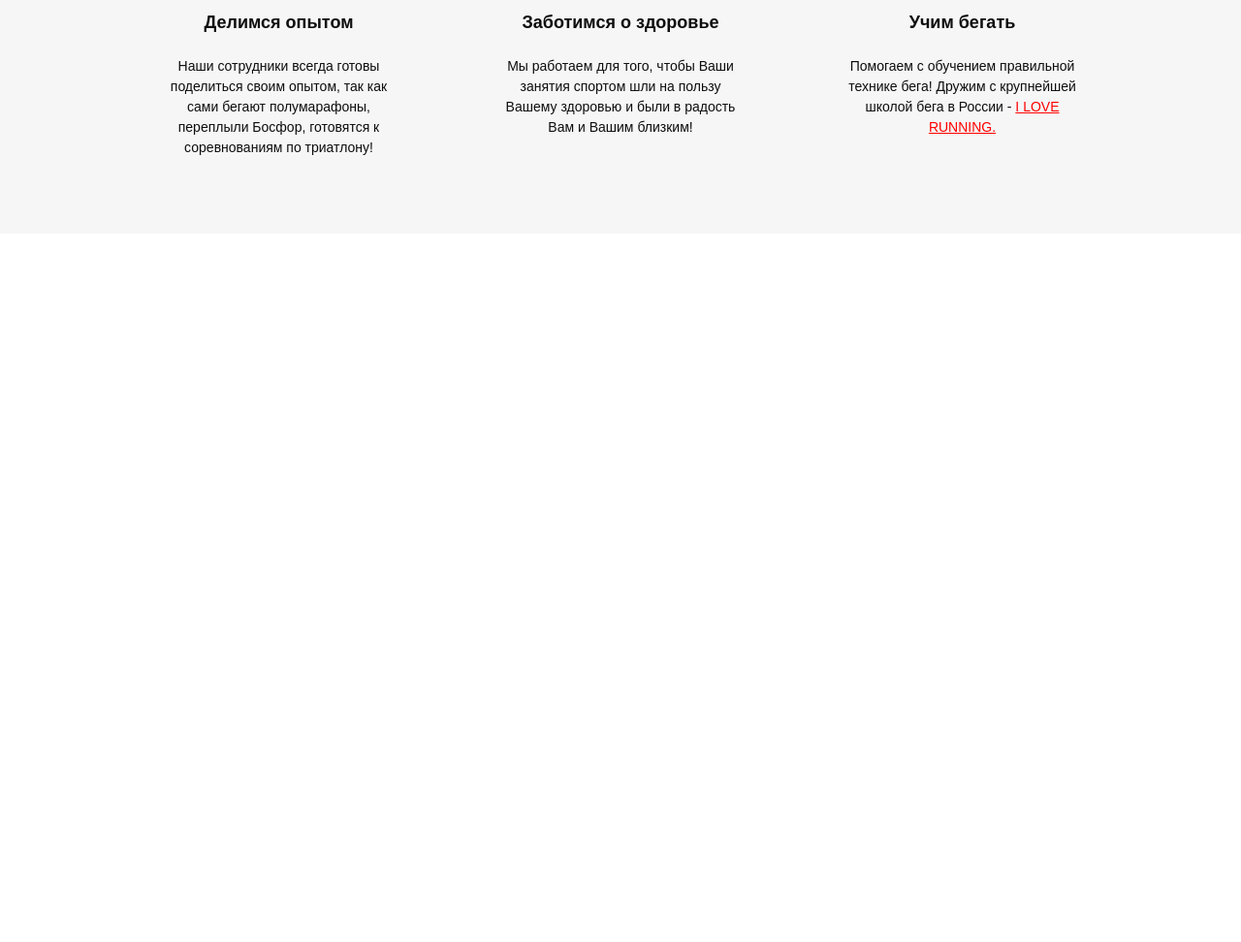
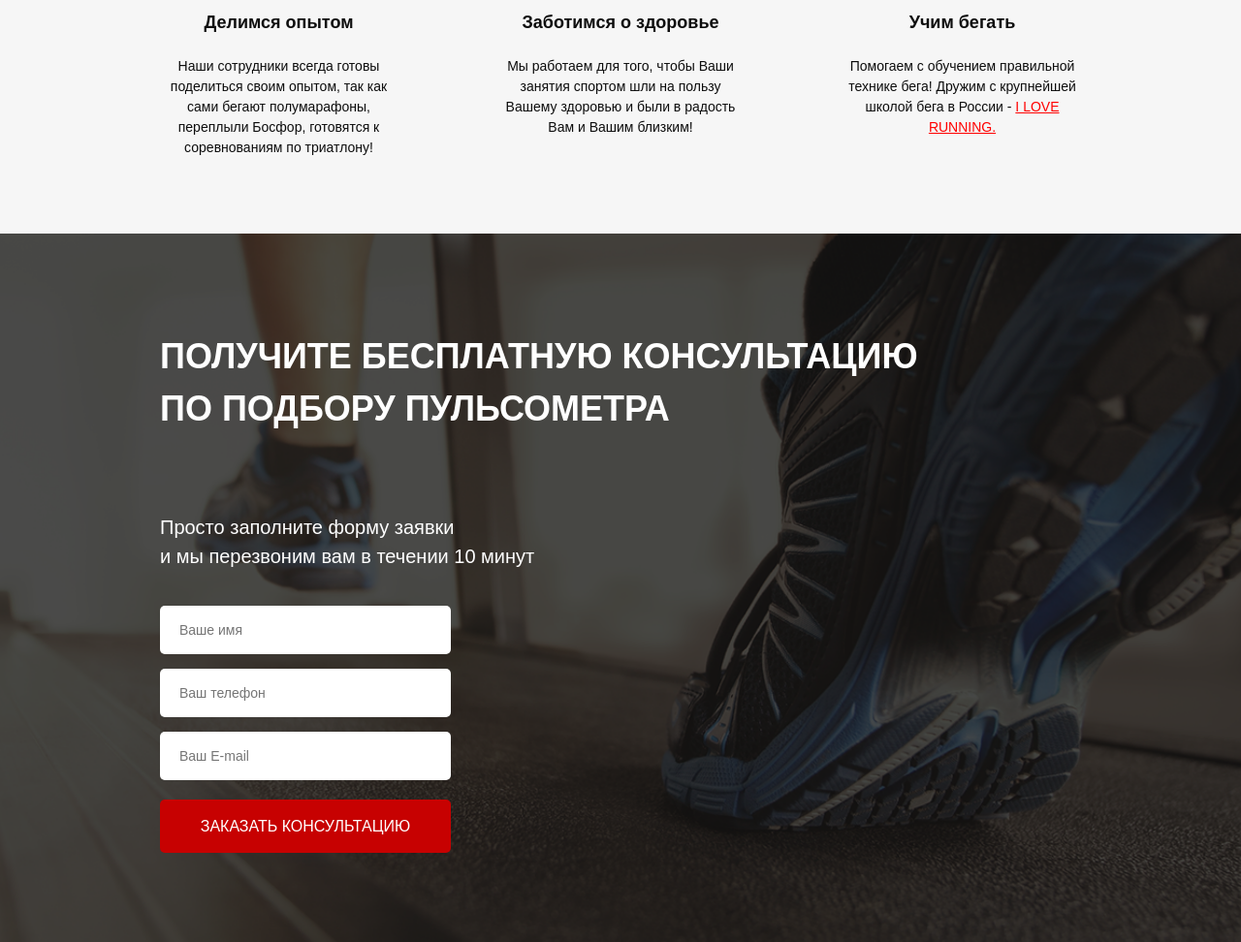
Before and after one commit to GusevCode/pulse, a website: page src/index.html in a window 1280 px wide. Shown: the part 964-1936 px from the top of the page at 97% size. Before the commit the page ends 1205 px from the top, so only its background shows below. Drawn offline with Linux system fonts and the light colour scheme.

Commit message:
add consultation block

```diff
--- a/src/index.html
+++ b/src/index.html
@@ -92,5 +92,21 @@
             </div>
         </div>
     </div>
+    <div class="consultation">
+        <div class="container">
+            <h2 class="title title_left">Получите бесплатную консультацию<br>
+            по подбору пульсометра </h2>
+            <div class="consultation__descr">
+                Просто заполните форму заявки<br>
+                и мы перезвоним вам в течении 10 минут
+            </div>
+            <form class="feed-form" action="#">
+                <input name="name" required type="text" placeholder="Ваше имя">
+                <input name="phone" required type="tel" placeholder="Ваш телефон">
+                <input name="email" required type="email" placeholder="Ваш E-mail">
+                <button class="button button_submit">заказать кОНСУЛЬТАЦИЮ</button>
+            </form>
+        </div>
+    </div>
 </body>
 </html>
--- a/src/sass/blocks/_buttons.scss
+++ b/src/sass/blocks/_buttons.scss
@@ -14,4 +14,9 @@
         height: 50px;
         font-size: 16px;
     }
+    &_submit {
+        width: 100%;
+        height: 55px;
+        font-size: 16px;
+    }
 }
--- /dev/null
+++ b/src/sass/blocks/_consultation.scss
@@ -0,0 +1,11 @@
+.consultation {
+    min-height: 680px;
+    padding: 100px 0 92px 0;
+    background: url(../img/consultation_bg.png) center (center / cover) no-repeat;
+    &__descr {
+        margin-top: 80px;
+        color: #ffffff;
+        font-size: 20px;
+        font-weight: 500;
+    }
+}
--- /dev/null
+++ b/src/sass/blocks/_forms.scss
@@ -0,0 +1,20 @@
+.feed-form {
+    margin-top: 36px;
+    display: flex;
+    flex-direction: column;
+    width: 300px;
+    input {
+        height: 50px;
+        border-radius: 5px;
+        background-color: #ffffff;
+        margin-bottom: 15px;
+        border: none;
+        padding: 0 20px;
+        color: #4b4b4b;
+        font-size: 14px;
+        font-weight: 300;
+        &:nth-child(3) {
+            margin-bottom: 20px;
+        }
+    }
+}
--- a/src/sass/blocks/_titles.scss
+++ b/src/sass/blocks/_titles.scss
@@ -2,5 +2,11 @@
     text-align: center;
     color: #0d0d0d;
     font-size: 30px;
-    font-weight: 400;
+    font-weight: 700;
+    text-transform: uppercase;
+    &_left {
+        color: #fff;
+        text-align: left;
+        font-size: 36px;
+    }
 }
--- a/src/sass/style.scss
+++ b/src/sass/style.scss
@@ -14,3 +14,5 @@
 @import 'blocks/buttons';
 @import 'blocks/titles';
 @import 'blocks/advantages';
+@import 'blocks/consultation';
+@import 'blocks/forms';
```
Also changed, not shown: src/css/style.min.css, src/img/consultation_bg.png (renamed from src/img/consultation_bg.png.png).
